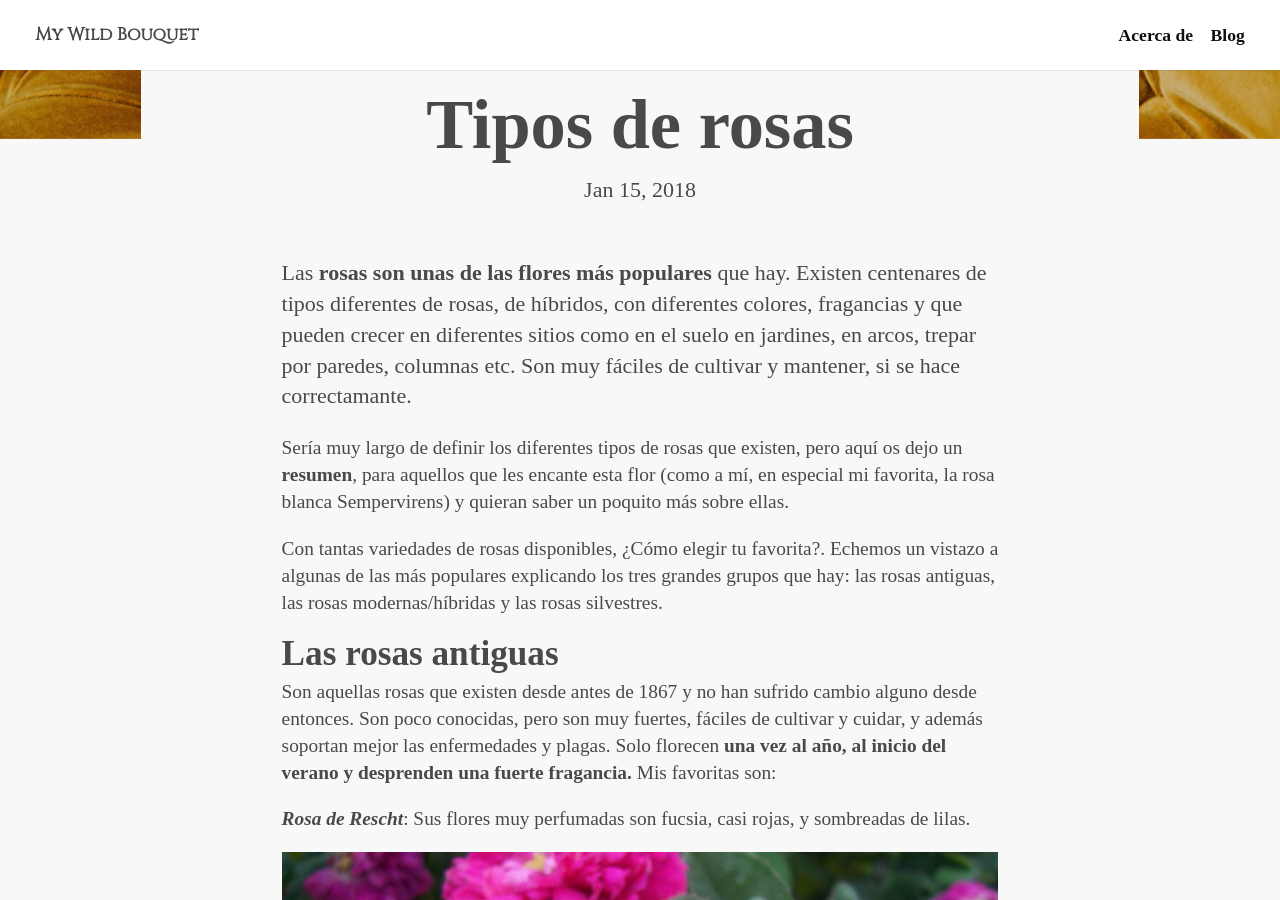
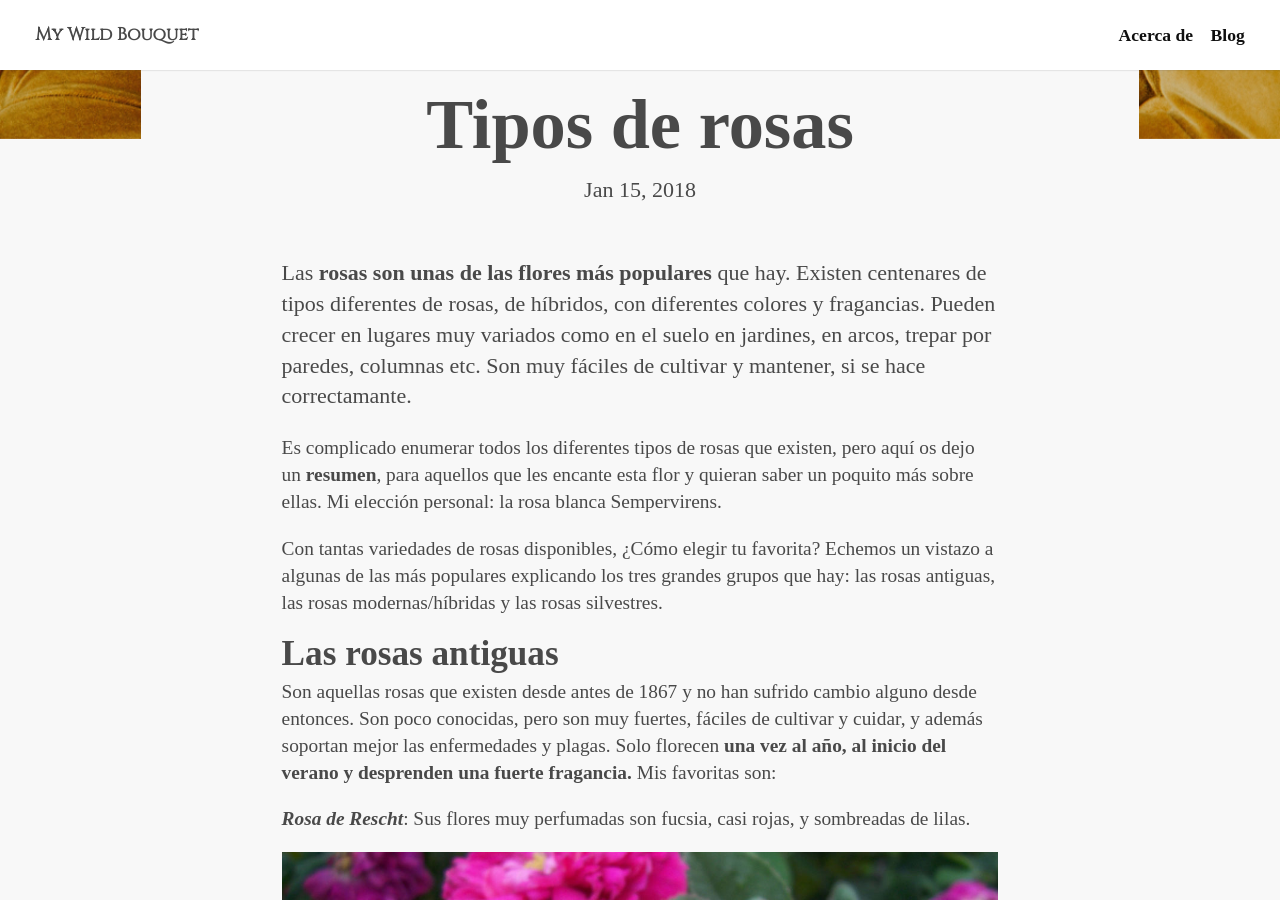
Before and after one commit to keyvanakbary/ramosilvestre.com, a Jekyll site: the page built from src/_posts/2018-01-15-tipos-de-rosas.md, in a window 1280 px wide and 900 px high, scrolled down 761 px. Built offline with Jekyll 4.4.1, drawn with Linux system fonts in a browser that asks for light colours; some web fonts are replaced; some of the changed text lies outside the part shown.

Commit message:
Update 2018-01-15-tipos-de-rosas.md

```diff
--- a/src/_posts/2018-01-15-tipos-de-rosas.md
+++ b/src/_posts/2018-01-15-tipos-de-rosas.md
@@ -8,11 +8,11 @@ tags:
   - Rosas
 ---
 
-Las **rosas son unas de las flores más populares** que hay. Existen centenares de tipos diferentes de rosas, de híbridos, con diferentes colores, fragancias y que pueden crecer en diferentes sitios como en el suelo en jardines, en arcos, trepar por paredes, columnas etc. Son muy fáciles de cultivar y mantener, si se hace correctamante.
+Las **rosas son unas de las flores más populares** que hay. Existen centenares de tipos diferentes de rosas, de híbridos, con diferentes colores y fragancias. Pueden crecer en lugares muy variados como en el suelo en jardines, en arcos, trepar por paredes, columnas etc. Son muy fáciles de cultivar y mantener, si se hace correctamante.
 
-Sería muy largo de definir los diferentes tipos de rosas que existen, pero aquí os dejo un **resumen**, para aquellos que les encante esta flor (como a mí, en especial mi favorita, la rosa blanca Sempervirens) y quieran saber un poquito más sobre ellas.
+Es complicado enumerar todos los diferentes tipos de rosas que existen, pero aquí os dejo un **resumen**, para aquellos que les encante esta flor y quieran saber un poquito más sobre ellas. Mi elección personal: la rosa blanca Sempervirens.
 
-Con tantas variedades de rosas disponibles, ¿Cómo elegir tu favorita?. Echemos un vistazo a algunas de las más populares explicando los tres grandes grupos que hay: las rosas antiguas, las rosas modernas/híbridas y las rosas silvestres.
+Con tantas variedades de rosas disponibles, ¿Cómo elegir tu favorita? Echemos un vistazo a algunas de las más populares explicando los tres grandes grupos que hay: las rosas antiguas, las rosas modernas/híbridas y las rosas silvestres.
 
 
 ### Las rosas antiguas
```
Also changed, not shown: other parts of src/_posts/2018-01-15-tipos-de-rosas.md (+6 -12 lines).
